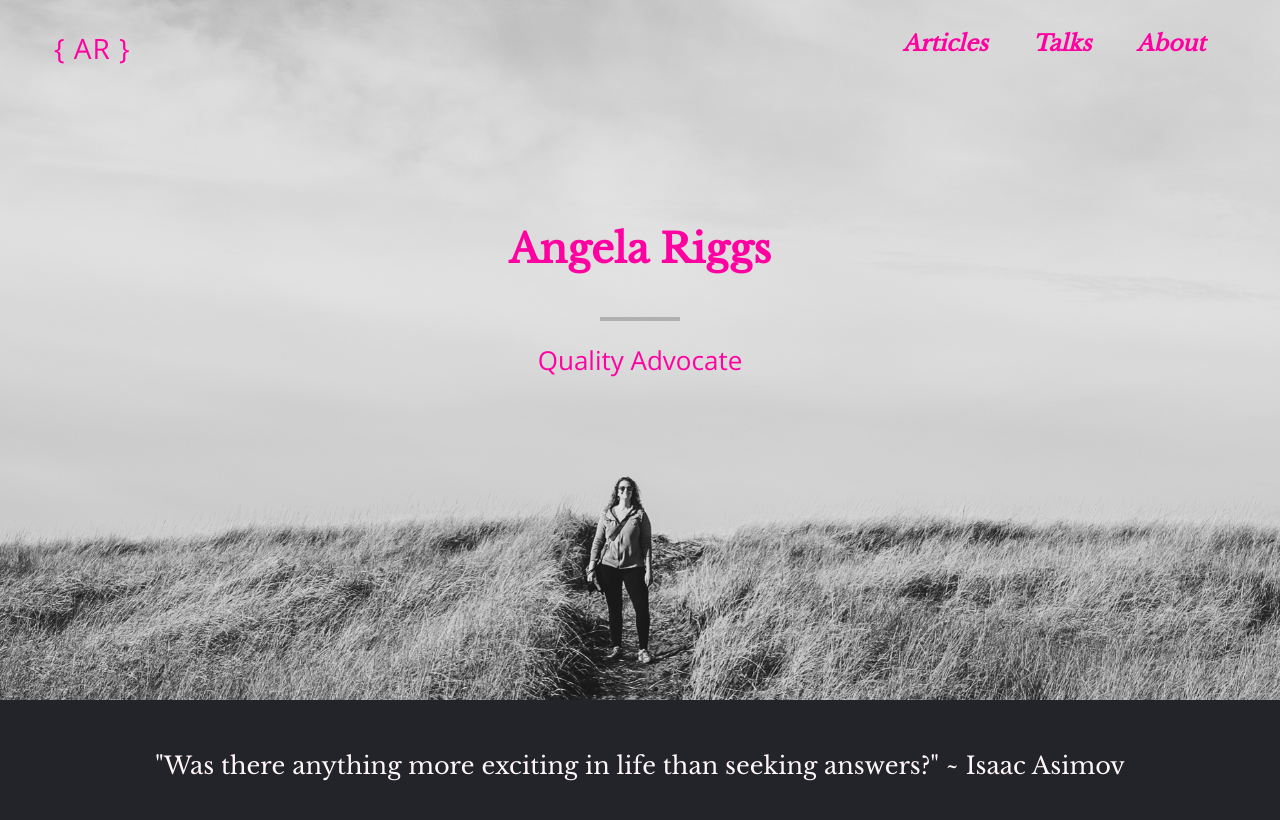
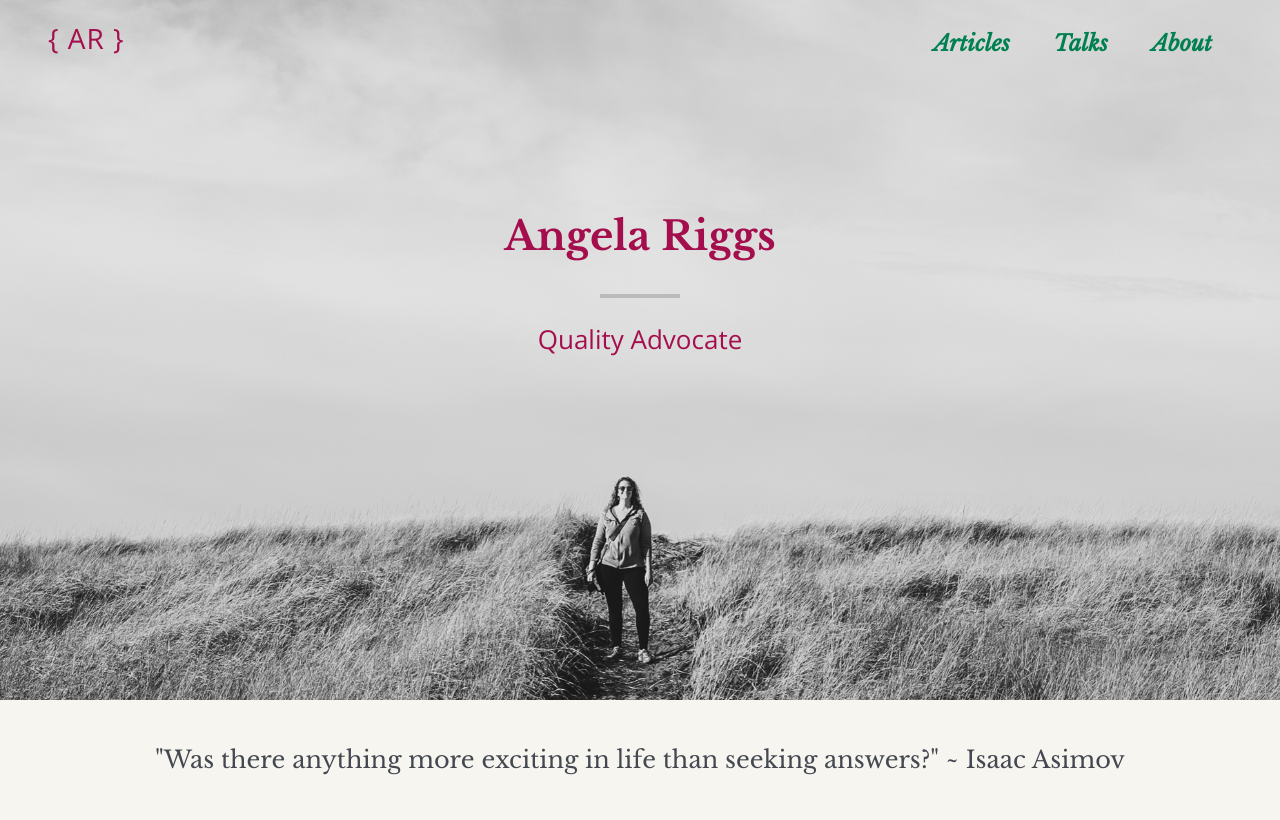
Before and after one commit to angelariggs/angelariggs.github.io, a Jekyll site: the page built from index.html, in a window 1280 px wide. Shown: the top 820 px of the page. Built offline with Jekyll 4.4.1, drawn with Linux system fonts in a browser that asks for light colours.

Commit message:
tired: dark mode. wired: cream and rose.

```diff
--- a/_sass/_base.scss
+++ b/_sass/_base.scss
@@ -1,3 +1,7 @@
+body {
+  background-color: $tertiary-color;
+}
+
 h1 {
   font-family: $display;
   font-weight: 700;
@@ -24,7 +28,7 @@ h2 {
 h3 {
   font-family: $display;
   font-size: 18px;
-  // font-weight: 700;
+  /*font-weight: 700;*/
   color: $main-color;
 }
 
@@ -44,8 +48,8 @@ h4 {
 
 p {
   font-family: $sans-serif;
-  font-size: 16px;
-  line-height: 1.57;
+  font-size: 15px;
+  line-height: 1.8;
   color: $text;
   a {
     color: $secondary-color;
@@ -65,8 +69,8 @@ a {
 
 ol, ul {
   font-family: $sans-serif;
-  font-size: 16px;
-  line-height: 1.57;
+  font-size: 15px;
+  line-height: 1.8;
   color: $main-color;
   margin-top: 0;
   margin-bottom: 1em;
--- a/_sass/_homepage.scss
+++ b/_sass/_homepage.scss
@@ -26,7 +26,7 @@
 
 hr {
   max-width: 80px;
-  border: 2.5px solid $tertiary-color;
+  border: 2.5px solid $text;
   opacity: 0.25;
 }
 
--- a/_sass/_nav.scss
+++ b/_sass/_nav.scss
@@ -8,7 +8,7 @@ nav ul {
     a {
       font-family: $display;
       font-style: italic;
-      color: $main-color;
+      color: $secondary-color;
       &:hover {
         text-decoration-line: underline;
         text-decoration-style: wavy;
@@ -93,7 +93,7 @@ nav {
   a {
     font-size: 22px;
     font-weight: 700;
-    color: $main-color;
+    color: $secondary-color;
     margin: 0 0.5em;
     text-align: right;
     &:hover, &:active {
--- a/_sass/_reset.scss
+++ b/_sass/_reset.scss
@@ -23,7 +23,7 @@ time, mark, audio, video {
 	font: inherit;
 	vertical-align: baseline;
 }
-// HTML5 display-role reset for older browsers
+/*HTML5 display-role reset for older browsers*/
 article, aside, details, figcaption, figure,
 footer, header, hgroup, menu, nav, section {
 	display: block;
--- a/_sass/_resume.scss
+++ b/_sass/_resume.scss
@@ -18,6 +18,7 @@
 }
 
 .res-h4 a {
+	line-height: 1.8;
 	color: $secondary-color;
 	&:hover {
 		text-decoration-style: wavy;
--- a/_sass/_variables.scss
+++ b/_sass/_variables.scss
@@ -4,13 +4,13 @@
 //
 
 //Colors
-$main-color: #ff00a1; // pink
-$secondary-color: #FFF15B; // yellow
-$tertiary-color: #23242A; // dark grey
-$text: #FFF7F7; // cream
+$main-color: #A40E4C;
+$secondary-color: #008051;
+$tertiary-color: #F7F5EF;
+$text: #444850;
 
 // Font stacks
-@import url(https://fonts.googleapis.com/css?family=Libre+Baskerville|Open+Sans&display=swap);
+@import url(https://fonts.googleapis.com/css?family=Libre+Baskerville:400,400i,700|Open+Sans:400,400i,700,700i,800,800i&display=swap);
 $sans-serif: "Open Sans", sans-serif;
 $display: "Libre Baskerville", serif;
 
--- a/style.scss
+++ b/style.scss
@@ -15,21 +15,14 @@
 @import "about";
 
 
-//Syntax highlighting @import is at the bottom of this file
+/*Syntax highlighting @import is at the bottom of this file*/
 
 /**************/
 /* BASE RULES */
 /**************/
-// html {
+/*// html {
 //   background-color: #333;
-// }
-
-body {
-  line-height: 1.5;
-  font-size: 18px;
-  background-color: #232429;
-  // background-color: white;
-}
+// }*/
 
 a {
   text-decoration: none;
@@ -87,7 +80,7 @@ footer {
   font-family: $sans-serif
 }
 
-// Settled on moving the import of syntax highlighting to the bottom of the CSS
-// ... Otherwise it really bloats up the top of the CSS file and makes it difficult to find the start
+/*Settled on moving the import of syntax highlighting to the bottom of the CSS
+... Otherwise it really bloats up the top of the CSS file and makes it difficult to find the start*/
 @import "highlights";
 @import "svg-icons";
```
